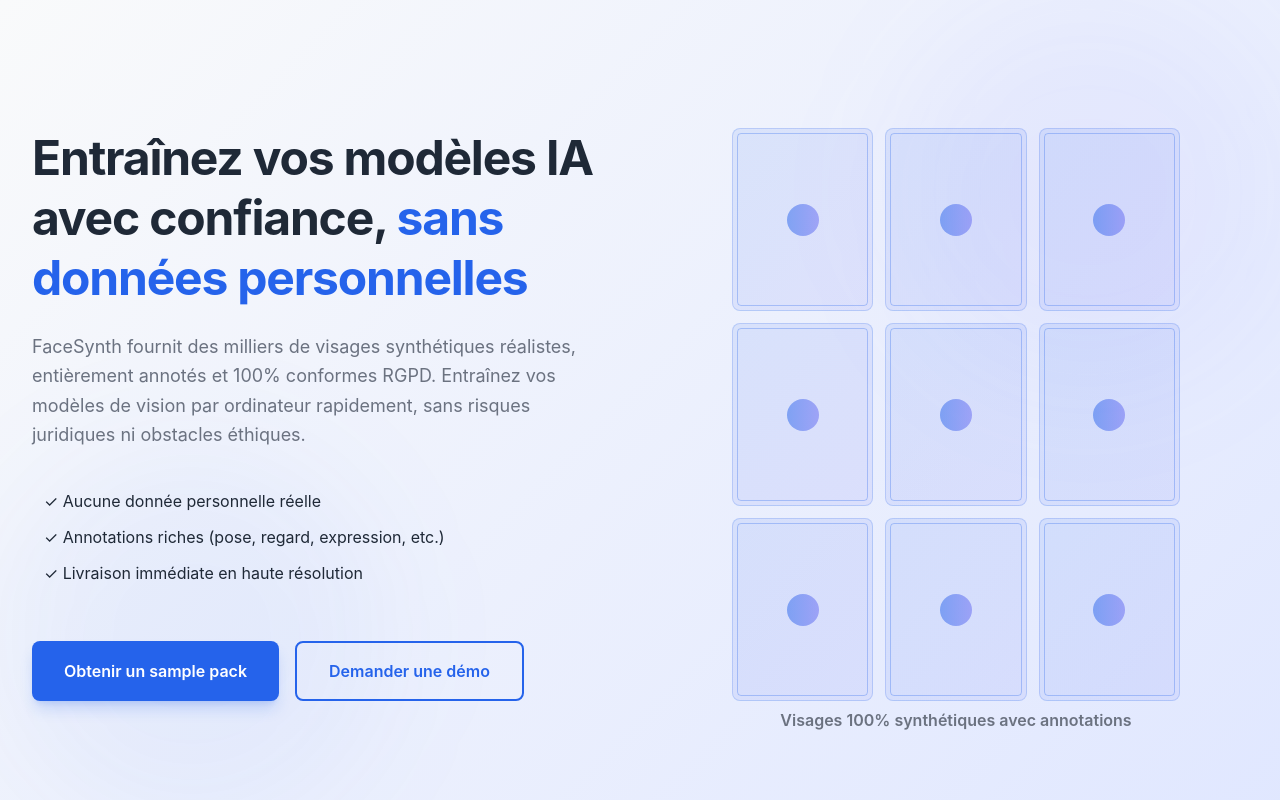
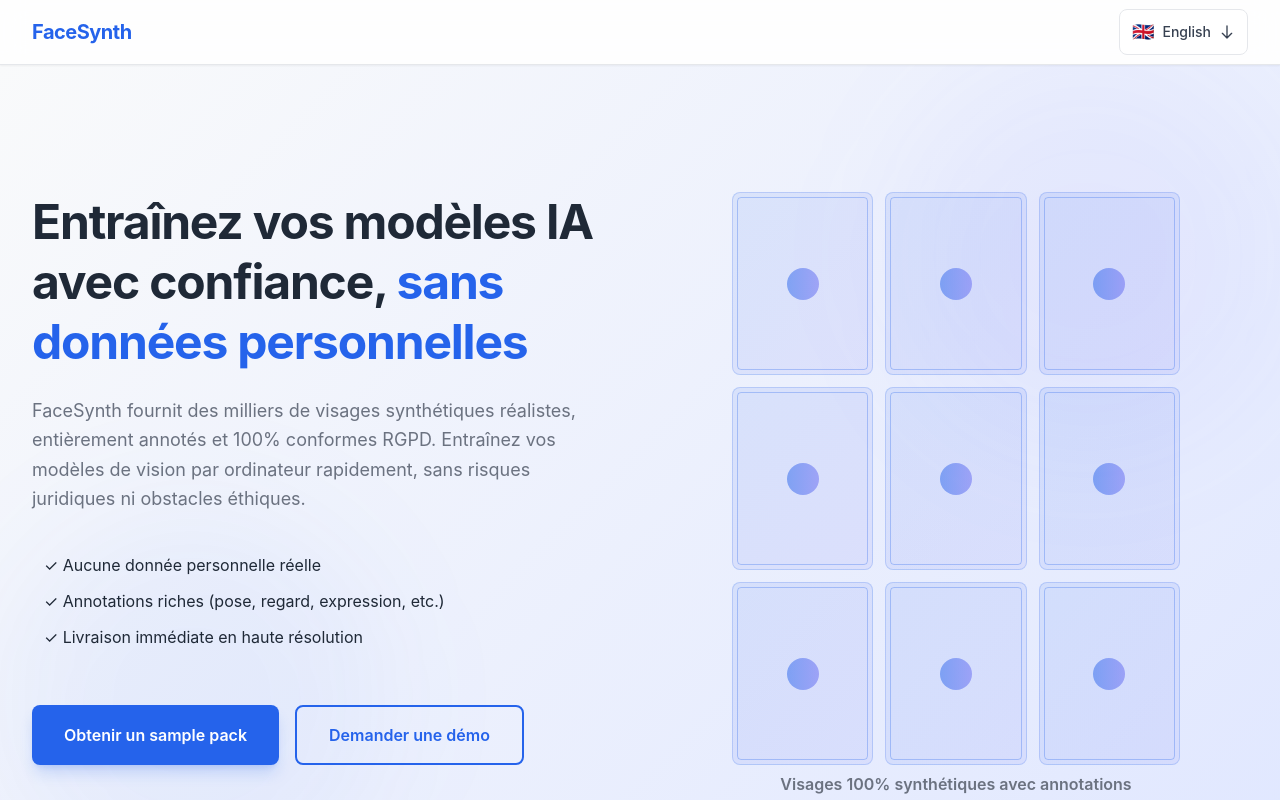
Before and after one commit to Ismail-Bzk/faceSynth, a Next.js app: page /en in a window 1280 px wide. Shown: the top 800 px of the page. Built offline with nearby package versions, Linux system fonts and the light colour scheme.

Commit message:
feat: add language switcher to header

```diff
--- a/app/[locale]/page.tsx
+++ b/app/[locale]/page.tsx
@@ -1,6 +1,7 @@
 'use client';
 
 import React from 'react';
+import { Header } from '../components/Header';
 import { HeroSection } from '../components/HeroSection';
 import { ProblemSolutionSection } from '../components/ProblemSolutionSection';
 import { BenefitsSection } from '../components/BenefitsSection';
@@ -19,9 +20,13 @@ import { Footer } from '../components/Footer';
  */
 export default function Home() {
   return (
-    <main className="bg-neutral-bg">
-      {/* Hero Section - Impact immédiat */}
-      <HeroSection />
+    <>
+      {/* Header with Language Switcher */}
+      <Header />
+
+      <main className="bg-neutral-bg pt-16">
+        {/* Hero Section - Impact immédiat */}
+        <HeroSection />
 
       {/* Problem / Solution - Contextualization */}
       <ProblemSolutionSection />
@@ -49,6 +54,7 @@ export default function Home() {
 
       {/* Footer - Navigation générale */}
       <Footer />
-    </main>
+      </main>
+    </>
   );
 }
--- /dev/null
+++ b/app/components/Header.tsx
@@ -0,0 +1,28 @@
+'use client';
+
+import { LanguageSwitcher } from './LanguageSwitcher';
+import clsx from 'clsx';
+
+export function Header() {
+  return (
+    <header className={clsx(
+      'fixed top-0 left-0 right-0 z-50',
+      'bg-white/80 backdrop-blur-md border-b border-gray-200',
+      'shadow-sm'
+    )}>
+      <div className="container-main flex items-center justify-between h-16">
+        {/* Logo / Brand */}
+        <div className="flex-1">
+          <h1 className="text-xl font-bold text-primary-blue">
+            FaceSynth
+          </h1>
+        </div>
+
+        {/* Language Switcher */}
+        <div className="flex-1 flex justify-end">
+          <LanguageSwitcher />
+        </div>
+      </div>
+    </header>
+  );
+}
```
